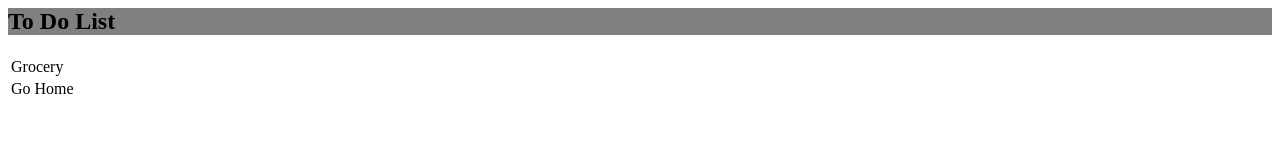
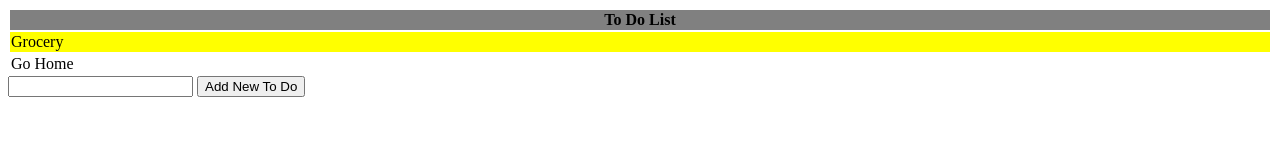
Before and after one commit to x-Shen/todo-list, a plain HTML site: page index.html in a window 1280 px wide. Drawn offline with nearby package versions, Linux system fonts and the light colour scheme.

Commit message:
added input

```diff
--- a/index.html
+++ b/index.html
@@ -1,8 +1,11 @@
 <html>
-<head><title>Test Website</title></head>
+<head><title>Test Website</title>
+    <link rel="stylesheet" type="text/css" href="style.css">
+
+    </head>
 <body>
-<header style="background-color:grey; font-color:blue"><h2>To Do List</h2></header>
-<table style="width:100%">
+<table id="t" style="width:100%">
+    <th>To Do List</th>
     <tr>
         <td>Grocery</td>
     </tr>
@@ -10,5 +13,13 @@
         <td>Go Home</td>
     </tr>
 </table>
+<input id ="todos" type="text">
+<button id="submit">Add New To Do</button>
+<script src="https://ajax.googleapis.com/ajax/libs/jquery/2.2.0/jquery.min.js"></script>
+<script>
+    $( "#submit" ).click(function(){
+    console.log($("#todos").val());
+        $("#t").append($("<tr\>").append($("<td\>").text($("#todos").val())));
+})</script>
 </body>
 </html>
--- a/style.css
+++ b/style.css
@@ -1,3 +1,8 @@
-p:nth-child(even) {
-    background: #0000ff;
+th {
+    background-color:grey;
+    font-color:"blue";
+    font-weight: bold;
 }
+tr:nth-child(even) {
+    background: yellow;
+}
```
